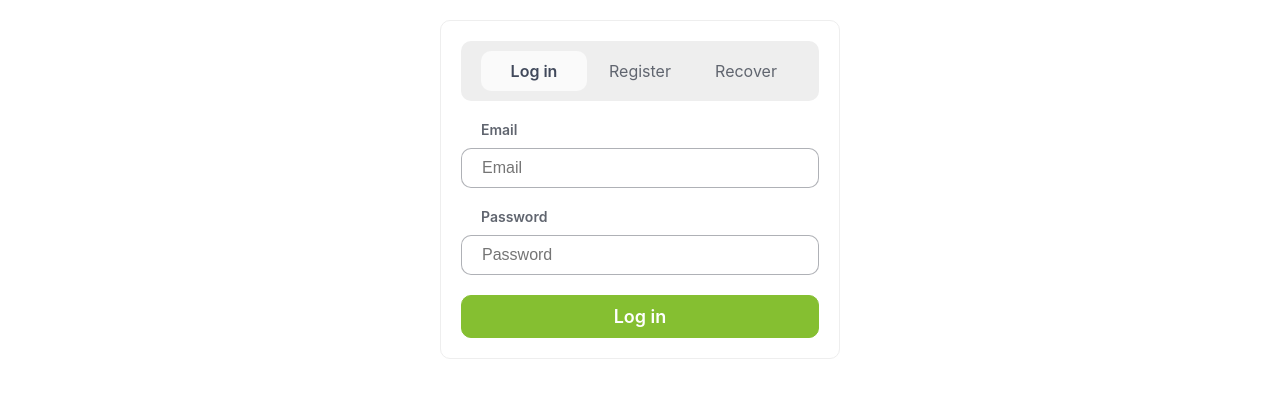
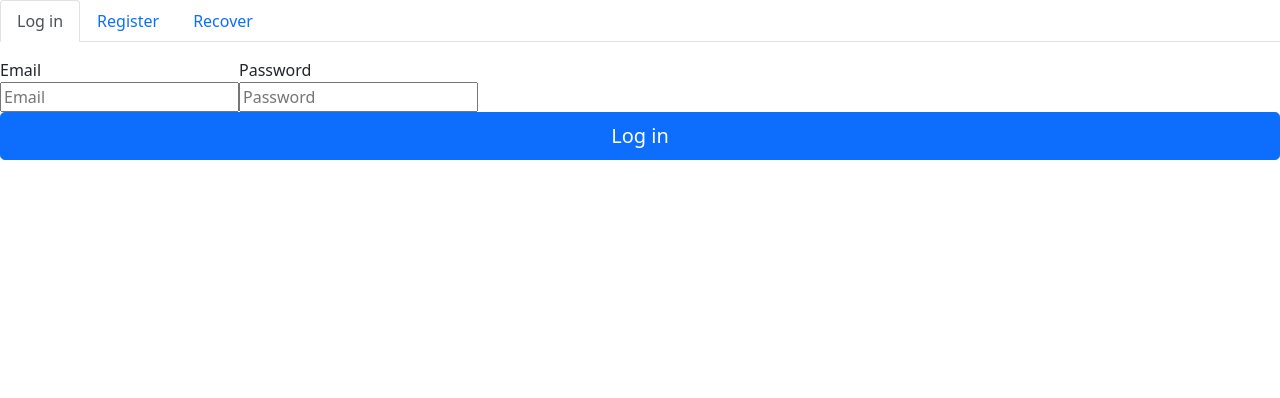
Before and after one commit to daulex/dailydo, a React (Create React App) app: page / in a window 1280 px wide. Shown: the top 398 px of the page. Built offline with nearby package versions, Linux system fonts and the light colour scheme.

Commit message:
added bootstrap, implemented it in submit button and in top tabs

```diff
--- a/package.json
+++ b/package.json
@@ -6,7 +6,9 @@
     "@testing-library/jest-dom": "^5.16.1",
     "@testing-library/react": "^12.1.2",
     "@testing-library/user-event": "^13.5.0",
+    "bootstrap": "^5.1.3",
     "react": "^17.0.2",
+    "react-bootstrap": "^2.1.0",
     "react-dom": "^17.0.2",
     "react-scripts": "5.0.0",
     "sass": "^1.45.1",
--- a/src/Components/Auth/Auth.scss
+++ b/src/Components/Auth/Auth.scss
@@ -1,73 +1,56 @@
-.auth-wrap{
-    border: 1px solid #eee;
-    width: 400px;
-    max-width: 90%;
-    margin: 20px auto 0;
-    border-radius: 10px;
-    &__nav{
-        margin: 20px;
-        background: #eee;
-        padding: 10px 20px;
-        border-radius: 10px;
-        display: flex;
-        button{
-            flex: 1;
-            border: none;
-            background: transparent;
-            padding: 10px;
-            border-radius: 10px;
-            transition: all 400ms ease;
-            color: $text;
-            &.active{
-                font-weight: 600;
-                background: rgba(255,255,255,.7);
-                color: $text_strong;
-
-            }
-        }
-    }
-    form{
-        fieldset{
-            border:0;
-            margin:0;
-            padding:0;
-        }
-        .submit-wrap{
-            display: block;
-            padding: 0 20px 20px;
-            input{
-                display: block;
-                width: 100%;
-                border: 1px solid $cta;
-                padding: 10px 20px;
-                border-radius: 10px;
-                font-weight: 600;
-                background: $cta;
-                color: $white;
-                font-size: 18px;
-                &[disabled]{
-                    opacity: .3;
-                }
-            }
-        }
-    }
-    .input-wrap{
-        display: block;
-        padding: 0 20px 20px;
-        &__label{
-            font-size: 14px;
-            font-weight: 600;
-            color: $text;
-            padding-bottom: 10px;
-            padding-left: 20px;
-        }
-        input{
-            display: block;
-            width: 100%;
-            border: 1px solid rgba($text, .5);
-            padding: 10px 20px;
-            border-radius: 10px;
-            font-size: 16px;
-        }
-    }
-}
+//.auth-wrap{
+//    border: 1px solid #eee;
+//    width: 400px;
+//    max-width: 90%;
+//    margin: 20px auto 0;
+//    border-radius: 10px;
+//    &__nav{
+//        margin: 20px;
+//        background: #eee;
+//        padding: 10px 20px;
+//        border-radius: 10px;
+//        display: flex;
+//        button{
+//            flex: 1;
+//            border: none;
+//            background: transparent;
+//            padding: 10px;
+//            border-radius: 10px;
+//            transition: all 400ms ease;
+//            color: $text;
+//            &.active{
+//                font-weight: 600;
+//                background: rgba(255,255,255,.7);
+//                color: $text_strong;
+//
+//            }
+//        }
+//    }
+//    form{
+//        fieldset{
+//            border:0;
+//            margin:0;
+//            padding:0;
+//        }
+//
+//    }
+//    .input-wrap{
+//        display: block;
+//        padding: 0 20px 20px;
+//        &__label{
+//            font-size: 14px;
+//            font-weight: 600;
+//            color: $text;
+//            padding-bottom: 10px;
+//            padding-left: 20px;
+//        }
+//        input{
+//            display: block;
+//            width: 100%;
+//            border: 1px solid rgba($text, .5);
+//            padding: 10px 20px;
+//            border-radius: 10px;
+//            font-size: 16px;
+//        }
+//    }
+//}
--- a/src/Components/Auth/AuthContainer.js
+++ b/src/Components/Auth/AuthContainer.js
@@ -52,7 +52,6 @@ export default class AuthContainer extends React.Component{
         this.setState({action: action});
     }
 
-
     render(){
         const submitLabel = this.actions[this.state.action].buttonLabel;
         const inputList = this.actions[this.state.action].inputs;
@@ -62,7 +61,7 @@ export default class AuthContainer extends React.Component{
 
                 <AuthMenu setCurrentAction={this.setCurrentAction} action={this.state.action} actions={this.actions} />
 
-                <AuthForm inputs={this.inputs} inputList={inputList} submitLabel={submitLabel} />
+                <AuthForm action={this.state.action} inputs={this.inputs} inputList={inputList} submitLabel={submitLabel} />
             </div>
         );
     }
--- a/src/Components/Auth/AuthForm.js
+++ b/src/Components/Auth/AuthForm.js
@@ -1,4 +1,6 @@
 import React from 'react';
+import Button from 'react-bootstrap/Button';
+
 
 let regEmail = /.+@.+\..+/;
 
@@ -51,6 +53,11 @@ export class AuthForm extends React.Component{
             // TODO: pass data to parent component
         }
     }
+    componentDidUpdate( prevProps) {
+        if (prevProps.action !== this.props.action) {
+            this.setState({errors: []});
+        }
+    }
     render(){
 
         return(
@@ -76,8 +83,9 @@ export class AuthForm extends React.Component{
                         </label>
                     ))}
                 </fieldset>
-                <div className="submit-wrap">
-                    <input type="submit" value={this.props.submitLabel} disabled={this.state.errors.length > 0} />
+
+            <div className="submit-wrap d-grid gap-2">
+                    <Button size="lg" variant="primary" type="submit" disabled={this.state.errors.length > 0}>{this.props.submitLabel}</Button>
                 </div>
             </form>
         );
--- a/src/Components/Auth/AuthMenu.js
+++ b/src/Components/Auth/AuthMenu.js
@@ -1,14 +1,8 @@
 import React from 'react';
+import Nav from 'react-bootstrap/Nav';
 
 export default function AuthMenu(props){
-    const makeMenuItemClass = (value) => {
-        let res = "nav-button";
 
-        if(props.action === value){
-            res += " active";
-        }
-        return res;
-    }
     const handleMenuButtonClick = (e) => {
 
         let action = e.target.getAttribute("attr-action");
@@ -21,17 +15,17 @@ export default function AuthMenu(props){
 
 
     return(
-        <nav className="auth-wrap__nav">
+        <Nav variant={"tabs"} defaultActiveKey="action-0">
             {Object.keys(props.actions).map((key, i) => (
-            <button key={"action-"+i}
-                onClick={handleMenuButtonClick}
-                attr-action={props.actions[key].name}
-                className={makeMenuItemClass(props.actions[key].name)}
-                >
-                {props.actions[key].title}
-            </button>
+            <Nav.Item>
+                <Nav.Link eventKey={"action-"+i}
+                          onClick={handleMenuButtonClick}
+                          attr-action={props.actions[key].name}
+                          title={props.actions[key].title}
+                >{props.actions[key].title}</Nav.Link>
+            </Nav.Item>
             ))}
-        </nav>
+        </Nav>
     );
 
 }
--- a/src/index.js
+++ b/src/index.js
@@ -2,6 +2,8 @@ import React from 'react';
 import ReactDOM from 'react-dom';
 import './App.scss';
 import App from './App';
+import 'bootstrap/dist/css/bootstrap.min.css';
+
 
 ReactDOM.render(
   <React.StrictMode>
```
Also changed, not shown: 1 other file (tests, documents, lock files or other folders).
